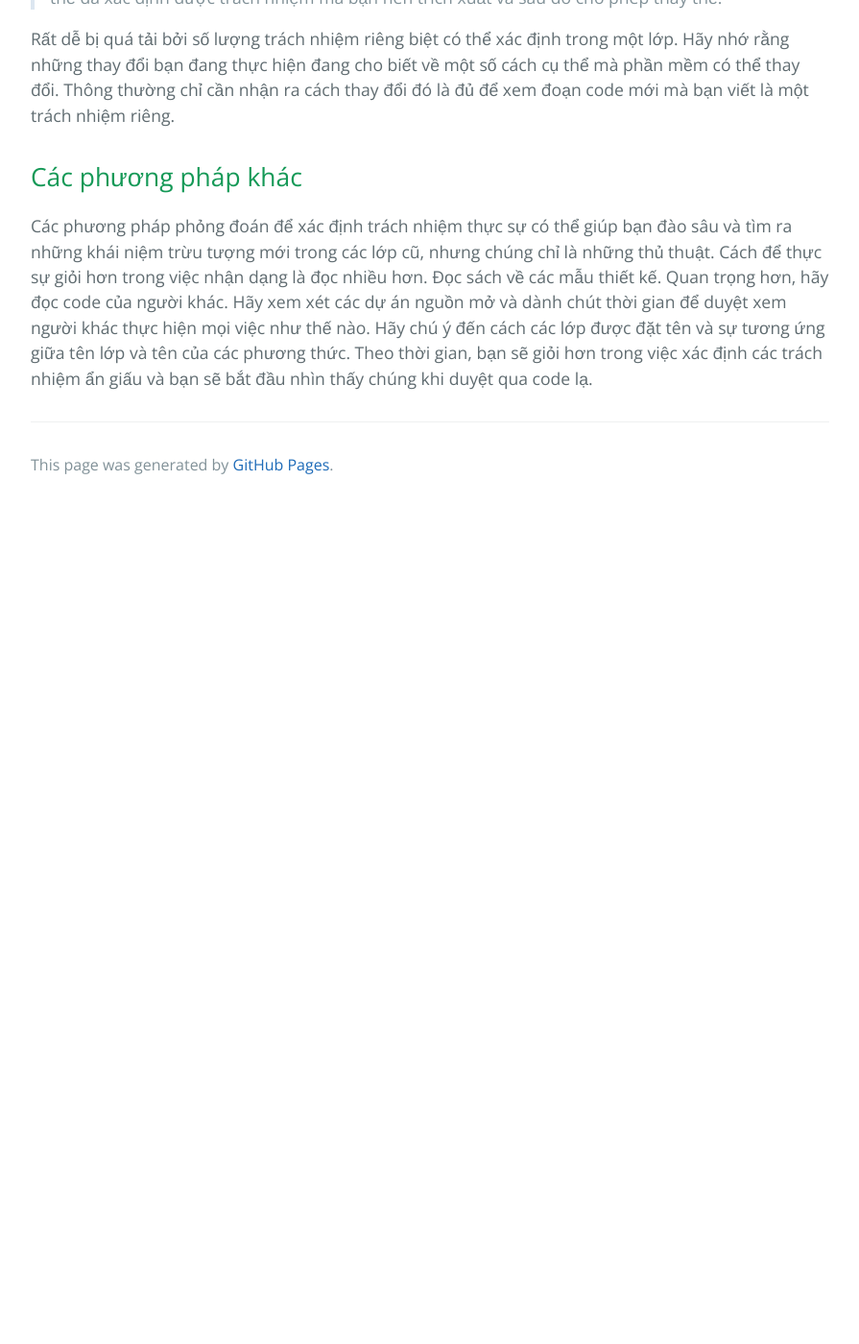
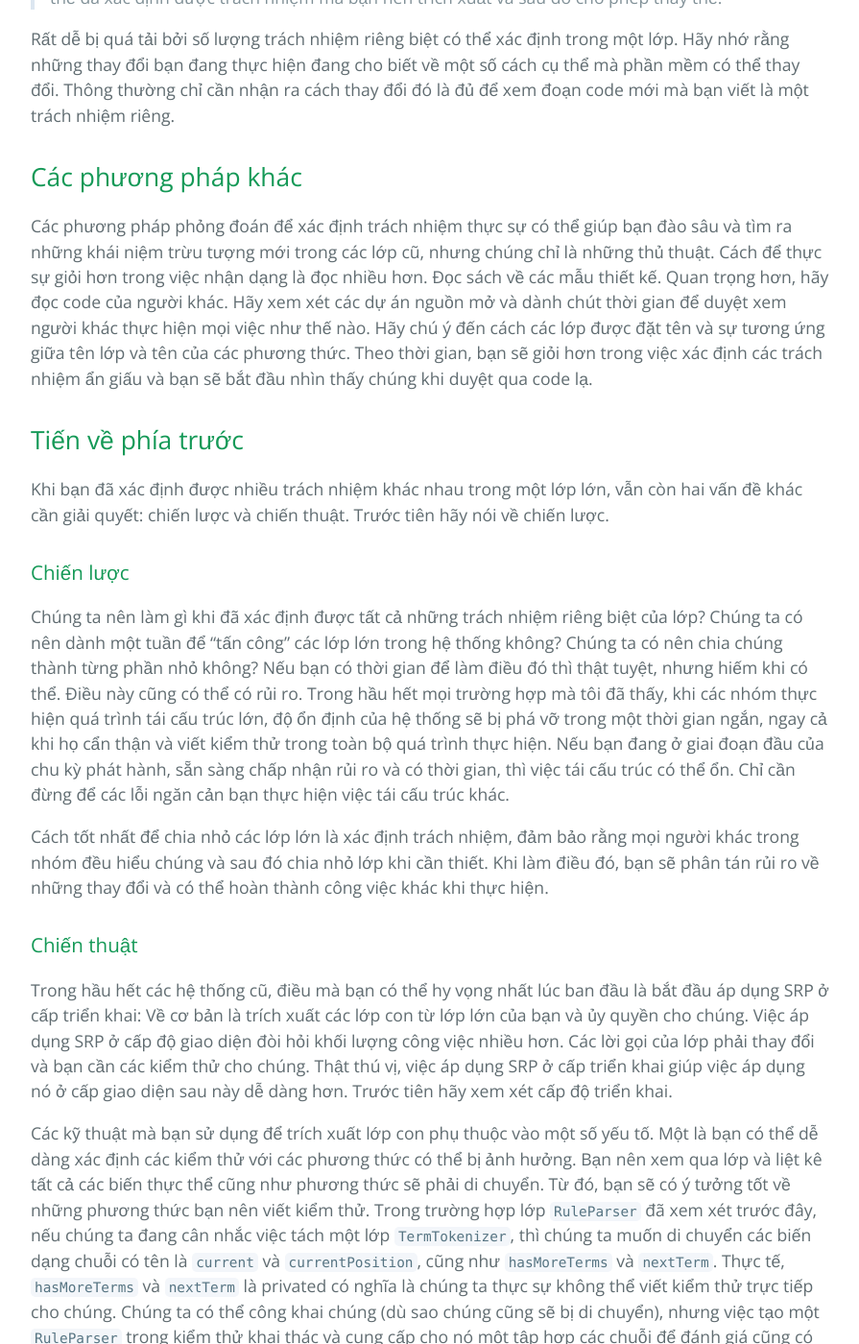
Before and after one commit to HaiBV/haibv.github.io, a Jekyll site: the page built from working-effectively-with-legacy-code/chapter-20-this-class-is-too-big-and-i-dont-want-it-to-get-any-bigger.md, in a window 1280 px wide and 1400 px high, scrolled down 18624 px. Shown: the whole window at 96% size, without its empty margins (192-1087 px from the left). Built offline with Jekyll 4.4.1, drawn with Linux system fonts in a browser that asks for light colours; our own code applies the rules of GitHub Pages for plain Markdown files; before the commit the page ends 19152 px from its top, so only the background shows below that; some of the changed text lies outside the part shown.

Commit message:
Book - Working Efectively with Legacy Code - P2 - C20

```diff
--- a/working-effectively-with-legacy-code/chapter-20-this-class-is-too-big-and-i-dont-want-it-to-get-any-bigger.md
+++ b/working-effectively-with-legacy-code/chapter-20-this-class-is-too-big-and-i-dont-want-it-to-get-any-bigger.md
@@ -281,3 +281,23 @@ Rất dễ bị quá tải bởi số lượng trách nhiệm riêng biệt có
 ## Các phương pháp khác
 
 Các phương pháp phỏng đoán để xác định trách nhiệm thực sự có thể giúp bạn đào sâu và tìm ra những khái niệm trừu tượng mới trong các lớp cũ, nhưng chúng chỉ là những thủ thuật. Cách để thực sự giỏi hơn trong việc nhận dạng là đọc nhiều hơn. Đọc sách về các mẫu thiết kế. Quan trọng hơn, hãy đọc code của người khác. Hãy xem xét các dự án nguồn mở và dành chút thời gian để duyệt xem người khác thực hiện mọi việc như thế nào. Hãy chú ý đến cách các lớp được đặt tên và sự tương ứng giữa tên lớp và tên của các phương thức. Theo thời gian, bạn sẽ giỏi hơn trong việc xác định các trách nhiệm ẩn giấu và bạn sẽ bắt đầu nhìn thấy chúng khi duyệt qua code lạ.
+
+## Tiến về phía trước
+
+Khi bạn đã xác định được nhiều trách nhiệm khác nhau trong một lớp lớn, vẫn còn hai vấn đề khác cần giải quyết: chiến lược và chiến thuật. Trước tiên hãy nói về chiến lược.
+
+### Chiến lược
+
+Chúng ta nên làm gì khi đã xác định được tất cả những trách nhiệm riêng biệt của lớp? Chúng ta có nên dành một tuần để "tấn công" các lớp lớn trong hệ thống không? Chúng ta có nên chia chúng thành từng phần nhỏ không? Nếu bạn có thời gian để làm điều đó thì thật tuyệt, nhưng hiếm khi có thể. Điều này cũng có thể có rủi ro. Trong hầu hết mọi trường hợp mà tôi đã thấy, khi các nhóm thực hiện quá trình tái cấu trúc lớn, độ ổn định của hệ thống sẽ bị phá vỡ trong một thời gian ngắn, ngay cả khi họ cẩn thận và viết kiểm thử trong toàn bộ quá trình thực hiện. Nếu bạn đang ở giai đoạn đầu của chu kỳ phát hành, sẵn sàng chấp nhận rủi ro và có thời gian, thì việc tái cấu trúc có thể ổn. Chỉ cần đừng để các lỗi ngăn cản bạn thực hiện việc tái cấu trúc khác.
+
+Cách tốt nhất để chia nhỏ các lớp lớn là xác định trách nhiệm, đảm bảo rằng mọi người khác trong nhóm đều hiểu chúng và sau đó chia nhỏ lớp khi cần thiết. Khi làm điều đó, bạn sẽ phân tán rủi ro về những thay đổi và có thể hoàn thành công việc khác khi thực hiện.
+
+### Chiến thuật
+
+Trong hầu hết các hệ thống cũ, điều mà bạn có thể hy vọng nhất lúc ban đầu là bắt đầu áp dụng SRP ở cấp triển khai: Về cơ bản là trích xuất các lớp con từ lớp lớn của bạn và ủy quyền cho chúng. Việc áp dụng SRP ở cấp độ giao diện đòi hỏi khối lượng công việc nhiều hơn. Các lời gọi của lớp phải thay đổi và bạn cần các kiểm thử cho chúng. Thật thú vị, việc áp dụng SRP ở cấp triển khai giúp việc áp dụng nó ở cấp giao diện sau này dễ dàng hơn. Trước tiên hãy xem xét cấp độ triển khai.
+
+Các kỹ thuật mà bạn sử dụng để trích xuất lớp con phụ thuộc vào một số yếu tố. Một là bạn có thể dễ dàng xác định các kiểm thử với các phương thức có thể bị ảnh hưởng. Bạn nên xem qua lớp và liệt kê tất cả các biến thực thể cũng như phương thức sẽ phải di chuyển. Từ đó, bạn sẽ có ý tưởng tốt về những phương thức bạn nên viết kiểm thử. Trong trường hợp lớp `RuleParser` đã xem xét trước đây, nếu chúng ta đang cân nhắc việc tách một lớp `TermTokenizer`, thì chúng ta muốn di chuyển các biến dạng chuỗi có tên là `current` và `currentPosition`, cũng như `hasMoreTerms` và `nextTerm`. Thực tế, `hasMoreTerms` và `nextTerm` là privated có nghĩa là chúng ta thực sự không thể viết kiểm thử trực tiếp cho chúng. Chúng ta có thể công khai chúng (dù sao chúng cũng sẽ bị di chuyển), nhưng việc tạo một `RuleParser` trong kiểm thử khai thác và cung cấp cho nó một tập hợp các chuỗi để đánh giá cũng có thể dễ dàng như vậy. Nếu làm như vậy, chúng ta sẽ có các kiểm thử bao gồm `hasMoreTerms` và `nextTerm`, đồng thời chúng ta sẽ có thể chuyển chúng sang lớp mới một cách an toàn.
+
+Thật không may, nhiều lớp lớn khó khởi tạo trong kiểm thử khai thác. Xem _Chương 9, Tôi không thể đưa lớp này vào kiểm thử khai thác_ để biết một số mẹo có thể sử dụng để tiến về phía trước. Nếu bạn có thể khởi tạo lớp, bạn có thể cần sử dụng đến các mẹo trong _Chương 10 - Tôi không thể đưa lớp này vào kiểm thử khai thác_, để thực hiện các kiểm thử.
+
+Nếu bạn có thể thực hiện các kiểm thử tại chỗ, bạn có thể bắt đầu trích xuất một lớp theo cách rất đơn giản, bằng cách sử dụng phép tái cấu trúc _Trích xuất lớp_ được mô tả trong cuốn sách _Refactoring: Improving the Design of Existing Code (Addison Wesley, 1999)_. Tuy nhiên, nếu bạn không thể thực hiện các kiểm thử tại chỗ, bạn vẫn có thể tiến về phía trước, mặc dù theo cách rủi ro hơn một chút. Đây là một cách tiếp cận rất thận trọng và nó hoạt động bất kể bạn có công cụ tái cấu trúc hay không. Dưới đây là các bước:
```
